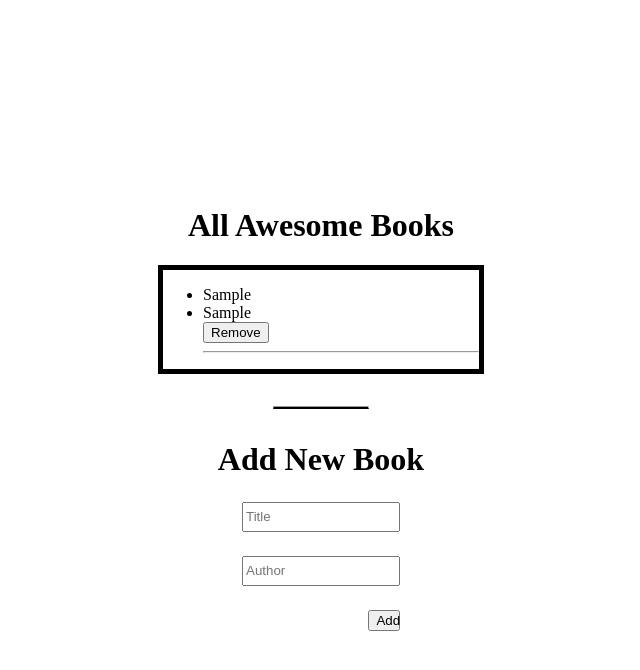
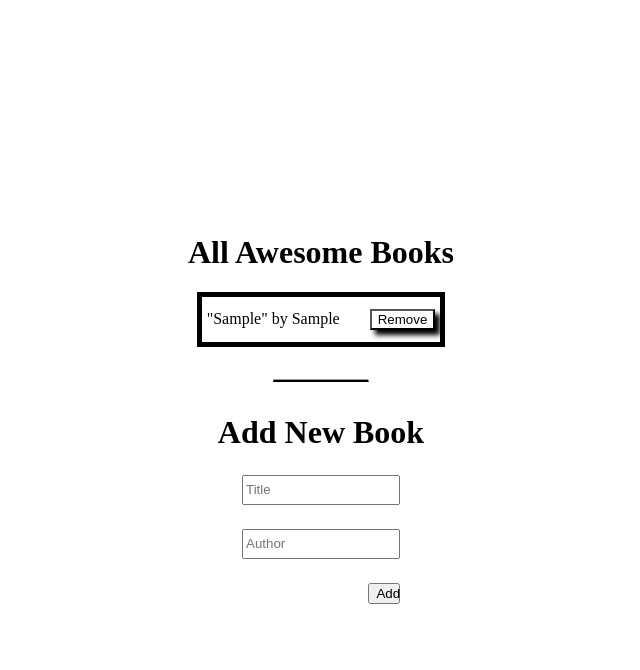
Before and after one commit to DiegoMero/Awesome-Books, a website: page index.html in a window 1280 px wide. Both pictures are taken after typing "Sample", "Sample" into the empty fields and a click on the button "Add". Shown: the whole page, without its empty margins (319-959 px from the left). Drawn offline with Linux system fonts and the light colour scheme.

Commit message:
Add css styles to the page

```diff
--- a/script.js
+++ b/script.js
@@ -34,19 +34,19 @@ class Display {
 
   static addBook(book) {
     const list = document.getElementById("list");
-    const bookCard = document.createElement("ul");
-    const title = document.createElement("li");
-    const author = document.createElement("li");
+    const bookCard = document.createElement("div");
+    const title = document.createElement("h5");
+    const author = document.createElement("h5");
     const removeButton = document.createElement("button");
     removeButton.classList.add("delete");
-    const line = document.createElement("hr");
 
-    title.textContent = book.title;
-    author.textContent = book.author;
+    bookCard.innerHTML = '"' + book.title + '"' + " by " + book.author;
     removeButton.textContent = "Remove";
 
+    bookCard.className = 'book-container';
+
     list.appendChild(bookCard);
-    bookCard.append(title, author, removeButton, line);
+    bookCard.append(title, author, removeButton);
   }
 
   static removeBook(eTarget) {
--- a/style.css
+++ b/style.css
@@ -8,7 +8,7 @@ body {
 
 #list {
   border: 5px solid #000000;
-  width: 25%;
+  width: auto;
 }
 
 form {
@@ -44,3 +44,17 @@ form button{
   align-self: flex-end;
   width: 20%;
 }
+
+.book-container {
+  display: flex;
+  column-gap: 10px;
+  align-items: center;
+  padding-left: 5px;
+  padding-right: 5px;
+}
+
+.delete {
+  margin-left: auto;
+  background-color: white;
+  box-shadow: 5px 5px 5px black;
+}
```
